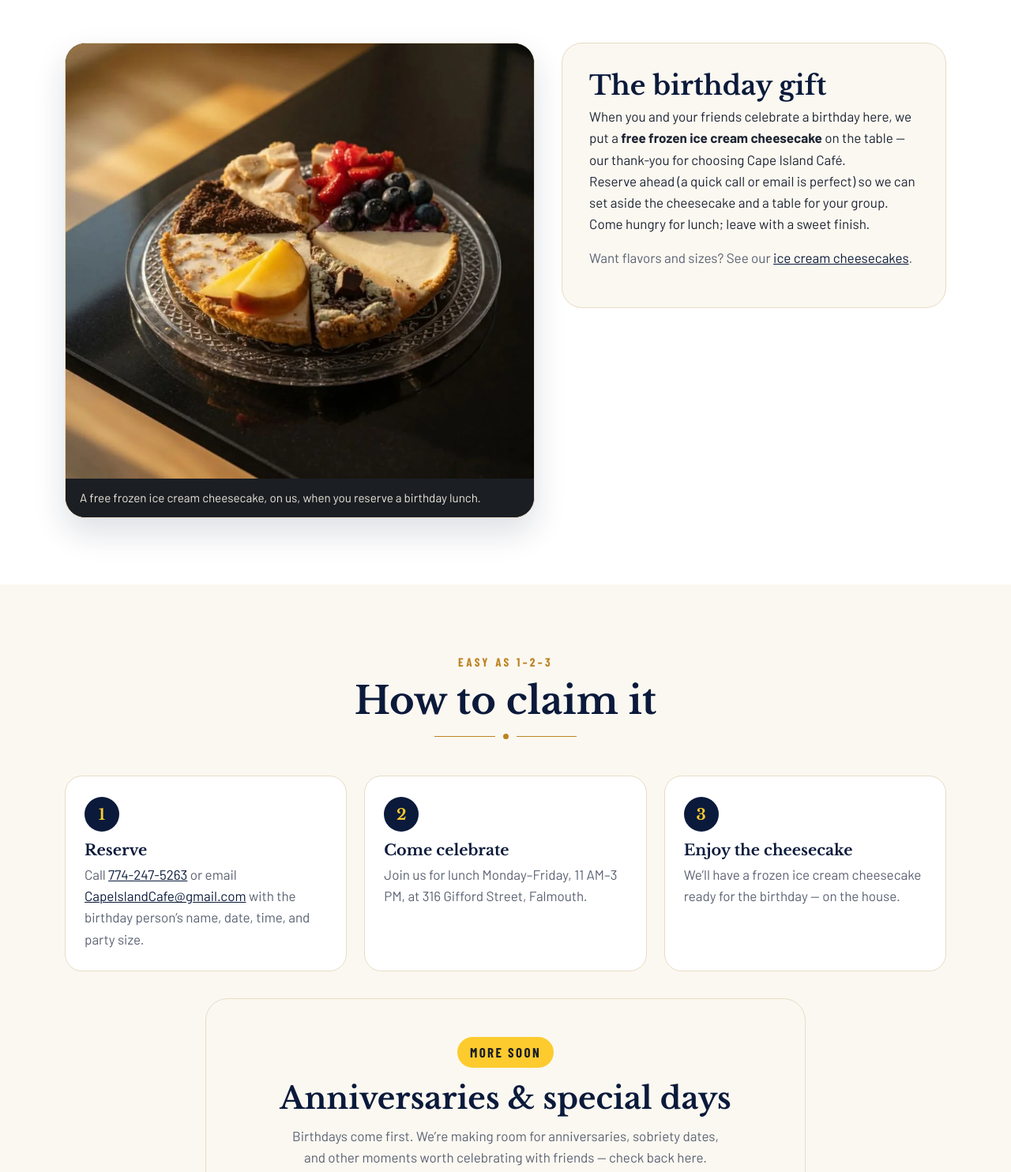
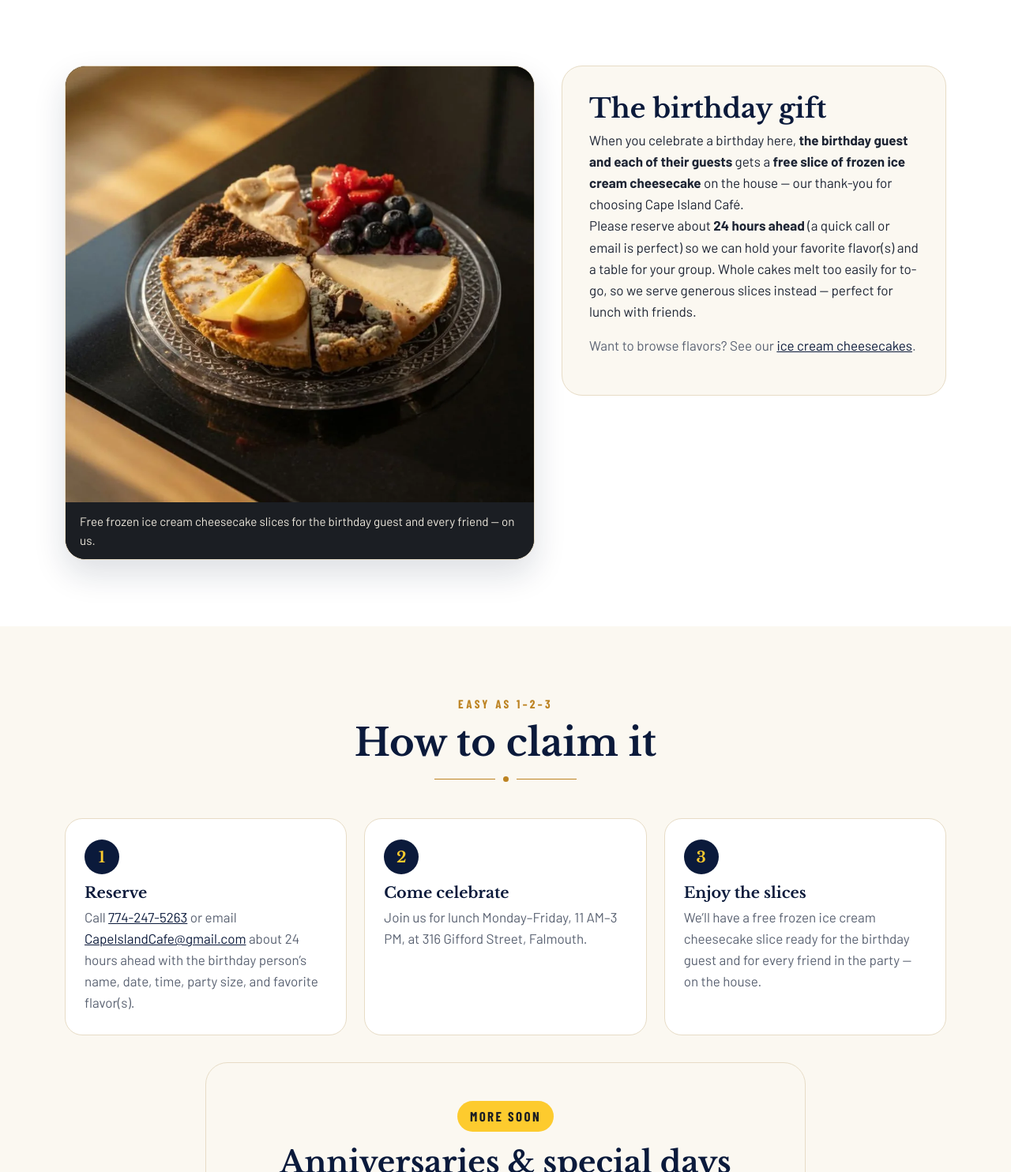
Before and after one commit to platinum00001/capeislandcafe.com, a plain HTML site: page celebrate/index.html in a window 1280 px wide. Shown: the part 860-2344 px from the top of the page at 79% size. Drawn offline with nearby package versions, Linux system fonts and the light colour scheme.

Commit message:
celebrate: free cheesecake slices for birthday guest and party (24h flavor reserve)

```diff
--- a/celebrate/index.html
+++ b/celebrate/index.html
@@ -3,12 +3,12 @@
 <head>
 <meta charset="utf-8">
 <meta name="viewport" content="width=device-width, initial-scale=1">
-<title>Celebrate a Birthday at Cape Island Café | Free Frozen Cheesecake</title>
-<meta name="description" content="Celebrate a birthday with friends at Cape Island Café in Falmouth, MA — reserve lunch and get a free frozen ice cream cheesecake on the house. Mon–Fri 11–3.">
+<title>Celebrate a Birthday at Cape Island Café | Free Cheesecake Slices</title>
+<meta name="description" content="Celebrate a birthday at Cape Island Café in Falmouth, MA — the birthday guest and every friend in their party gets a free slice of frozen ice cream cheesecake. Reserve flavors ~24 hours ahead. Mon–Fri 11–3.">
 <meta name="theme-color" content="#1b1e23">
 <link rel="canonical" href="https://capeislandcafe.com/celebrate/">
-<meta property="og:title" content="Celebrate a Birthday at Cape Island Café | Free Frozen Cheesecake">
-<meta property="og:description" content="Reserve a birthday lunch with friends at Cape Island Café and get a free frozen ice cream cheesecake on the house. 316 Gifford St, Falmouth, MA.">
+<meta property="og:title" content="Celebrate a Birthday at Cape Island Café | Free Cheesecake Slices">
+<meta property="og:description" content="Reserve a birthday lunch at Cape Island Café — free frozen ice cream cheesecake slices for the birthday guest and every friend. Give us about 24 hours for flavors. 316 Gifford St, Falmouth, MA.">
 <meta property="og:type" content="website">
 <meta property="og:url" content="https://capeislandcafe.com/celebrate/">
 <meta property="og:site_name" content="Cape Island Café">
@@ -18,8 +18,8 @@
 <meta property="og:image:height" content="630">
 <meta property="og:image:alt" content="Frozen ice cream cheesecakes at Cape Island Café">
 <meta name="twitter:card" content="summary_large_image">
-<meta name="twitter:title" content="Celebrate a Birthday at Cape Island Café | Free Frozen Cheesecake">
-<meta name="twitter:description" content="Reserve a birthday lunch with friends and get a free frozen ice cream cheesecake on the house.">
+<meta name="twitter:title" content="Celebrate a Birthday at Cape Island Café | Free Cheesecake Slices">
+<meta name="twitter:description" content="Free frozen ice cream cheesecake slices for the birthday guest and every friend — reserve flavors about 24 hours ahead.">
 <meta name="twitter:image" content="https://capeislandcafe.com/img/og/custom-frozen-cheesecakes.jpg">
 <meta name="twitter:image:alt" content="Frozen ice cream cheesecakes at Cape Island Café">
 <link rel="icon" href="../favicon.ico" sizes="any">
@@ -79,10 +79,10 @@
     <div class="wrap">
       <span class="eyebrow">Your gift from Cape Island Café</span>
       <h1>Happy birthday — let’s celebrate with you</h1>
-      <p class="lead">Bring your friends for lunch at Cape Island Café and we’ll treat the birthday with a free frozen ice cream cheesecake on the house. Just reserve ahead so we can have it ready.</p>
+      <p class="lead">Bring your friends for lunch at Cape Island Café — the birthday guest and every friend in the party each get a free slice of frozen ice cream cheesecake on the house. Give us about 24 hours so we can reserve your favorite flavors.</p>
       <div class="ctas">
         <a class="btn btn-order btn-lg" href="tel:+17742475263"><svg viewBox="0 0 24 24" fill="none" stroke="currentColor" stroke-width="2" stroke-linecap="round" stroke-linejoin="round" aria-hidden="true"><path d="M5 4h4l2 5-2.5 1.5a11 11 0 0 0 5 5L15 13l5 2v4a2 2 0 0 1-2 2A16 16 0 0 1 3 6a2 2 0 0 1 2-2"/></svg>Reserve: 774-247-5263</a>
-        <a class="btn btn-outline" href="mailto:CapeIslandCafe@gmail.com?subject=Birthday%20celebration%20reservation&amp;body=Hi%20Cape%20Island%20Caf%C3%A9%2C%0A%0AI%27d%20like%20to%20reserve%20a%20birthday%20celebration%20and%20the%20free%20frozen%20cheesecake.%0A%0ABirthday%20person%27s%20name%3A%0ADate%20%26%20time%3A%0AParty%20size%3A%0A%0AThanks%21"><svg viewBox="0 0 24 24" fill="none" stroke="currentColor" stroke-width="2" stroke-linecap="round" stroke-linejoin="round" aria-hidden="true"><rect x="3" y="5" width="18" height="14" rx="2"/><path d="M3 7l9 6 9-6"/></svg>Email to reserve</a>
+        <a class="btn btn-outline" href="mailto:CapeIslandCafe@gmail.com?subject=Birthday%20celebration%20reservation&amp;body=Hi%20Cape%20Island%20Caf%C3%A9%2C%0A%0AI%27d%20like%20to%20reserve%20a%20birthday%20celebration%20and%20free%20cheesecake%20slices%20for%20everyone%20in%20our%20party.%0A%0ABirthday%20person%27s%20name%3A%0ADate%20%26%20time%3A%0AParty%20size%3A%0AFavorite%20flavor(s)%3A%0A%0AThanks%21"><svg viewBox="0 0 24 24" fill="none" stroke="currentColor" stroke-width="2" stroke-linecap="round" stroke-linejoin="round" aria-hidden="true"><rect x="3" y="5" width="18" height="14" rx="2"/><path d="M3 7l9 6 9-6"/></svg>Email to reserve</a>
       </div>
     </div>
   </section>
@@ -90,12 +90,12 @@
   <section class="upd" id="gift">
     <div class="wrap">
       <div class="two-col">
-        <figure class="photo-fig"><img src="../img/cheesecake-sampler.webp" alt="Frozen ice cream cheesecakes at Cape Island Café" width="1000" height="930" loading="lazy" decoding="async"><figcaption>A free frozen ice cream cheesecake, on us, when you reserve a birthday lunch.</figcaption></figure>
+        <figure class="photo-fig"><img src="../img/cheesecake-sampler.webp" alt="Frozen ice cream cheesecakes at Cape Island Café" width="1000" height="930" loading="lazy" decoding="async"><figcaption>Free frozen ice cream cheesecake slices for the birthday guest and every friend — on us.</figcaption></figure>
         <div class="panel">
           <h2>The birthday gift</h2>
-          <p>When you and your friends celebrate a birthday here, we put a <strong>free frozen ice cream cheesecake</strong> on the table — our thank-you for choosing Cape Island Café.</p>
-          <p>Reserve ahead (a quick call or email is perfect) so we can set aside the cheesecake and a table for your group. Come hungry for lunch; leave with a sweet finish.</p>
-          <p class="sub" style="margin-top:1rem">Want flavors and sizes? See our <a href="../custom-cheesecakes.html">ice cream cheesecakes</a>.</p>
+          <p>When you celebrate a birthday here, <strong>the birthday guest and each of their guests</strong> gets a <strong>free slice of frozen ice cream cheesecake</strong> on the house — our thank-you for choosing Cape Island Café.</p>
+          <p>Please reserve about <strong>24 hours ahead</strong> (a quick call or email is perfect) so we can hold your favorite flavor(s) and a table for your group. Whole cakes melt too easily for to-go, so we serve generous slices instead — perfect for lunch with friends.</p>
+          <p class="sub" style="margin-top:1rem">Want to browse flavors? See our <a href="../custom-cheesecakes.html">ice cream cheesecakes</a>.</p>
         </div>
       </div>
     </div>
@@ -105,9 +105,9 @@
     <div class="wrap">
       <div class="sec-head"><span class="kicker">Easy as 1–2–3</span><h2>How to claim it</h2><div class="rule"><i></i></div></div>
       <ol class="how">
-        <li><span class="n">1</span><h3>Reserve</h3><p>Call <a href="tel:+17742475263">774-247-5263</a> or email <a href="mailto:CapeIslandCafe@gmail.com">CapeIslandCafe@gmail.com</a> with the birthday person’s name, date, time, and party size.</p></li>
+        <li><span class="n">1</span><h3>Reserve</h3><p>Call <a href="tel:+17742475263">774-247-5263</a> or email <a href="mailto:CapeIslandCafe@gmail.com">CapeIslandCafe@gmail.com</a> about 24 hours ahead with the birthday person’s name, date, time, party size, and favorite flavor(s).</p></li>
         <li><span class="n">2</span><h3>Come celebrate</h3><p>Join us for lunch Monday–Friday, 11 AM–3 PM, at 316 Gifford Street, Falmouth.</p></li>
-        <li><span class="n">3</span><h3>Enjoy the cheesecake</h3><p>We’ll have a frozen ice cream cheesecake ready for the birthday — on the house.</p></li>
+        <li><span class="n">3</span><h3>Enjoy the slices</h3><p>We’ll have a free frozen ice cream cheesecake slice ready for the birthday guest and for every friend in the party — on the house.</p></li>
       </ol>
       <div class="soon-card" style="margin-top:34px">
         <span class="badge">More soon</span>
```
